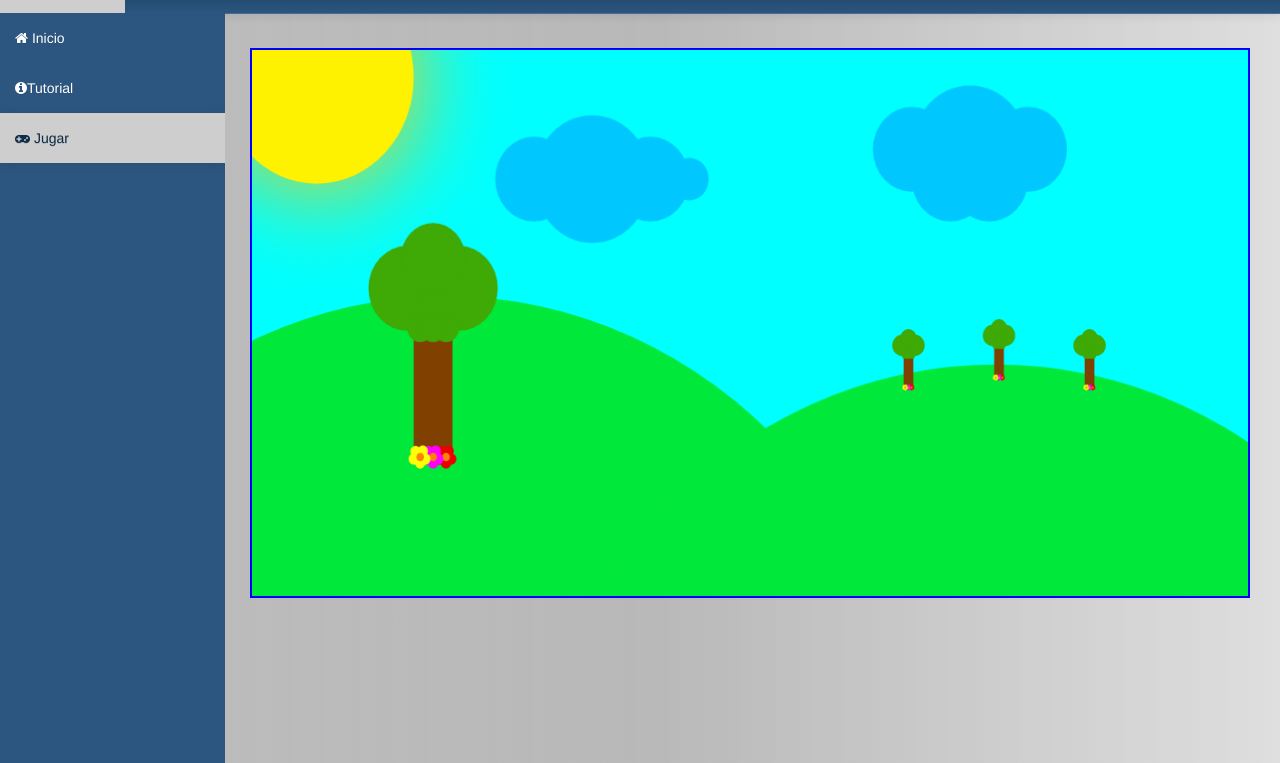
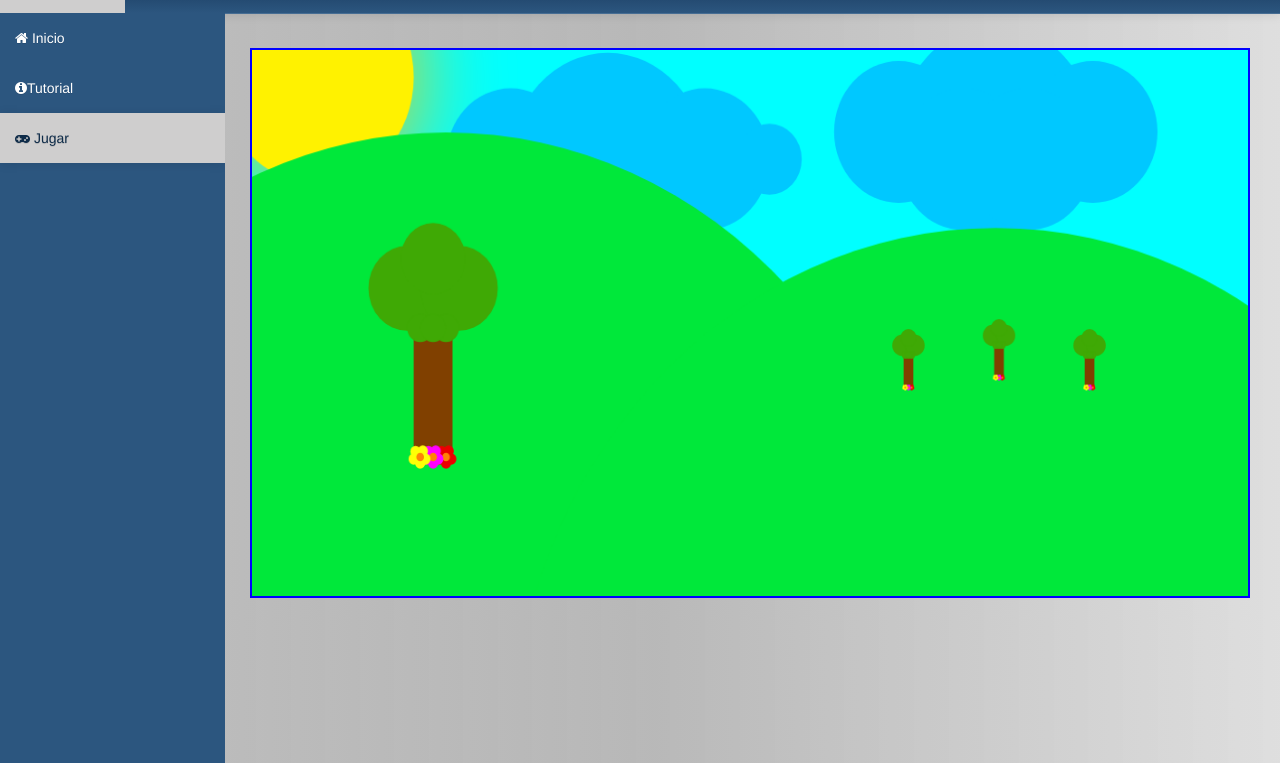
Before and after one commit to matt987/arnald-bros, a plain HTML site: page jugar.html in a window 1280 px wide. Shown: the part 37-800 px from the top of the page. Drawn offline with Linux system fonts and the light colour scheme.

Commit message:
cambios al fondo

```diff
--- a/fondo2.html
+++ b/fondo2.html
@@ -1,7 +1,7 @@
 <title>Learning the basics of canvas</title>
 <meta charset="utf-8">
 <script type="text/javascript" src="js/jquery-1.10.2.min.js"></script>
-<script type="text/javascript" src="funcion.js"></script>
+<script type="text/javascript" src="js/funcion.js"></script>
 <script type="text/javascript">
 $(document).ready(function() {
 	var canvas = $("#myCanvas");
@@ -18,20 +18,19 @@ $(document).ready(function() {
 
 
 
-	var estrella45=new Estrella(100,60,200,100);
+	var estrella45=new Estrella(350,60,200,100);
 	estrella45.dibujar(context);
 
-	var mont=new Montanha(100,100,100,300);
+	var mont=new Montanha(0,300,200, 100, 300, 300);
 	mont.dibujar(context);
-
-
-
-
-
-	//animate();
-
-
-
+	var mont1=new Montanha(250, 300,400, 100, 500, 300);
+	mont1.dibujar(context);
+	var mont2=new Montanha(450,300,620,100,700,300);
+	mont2.dibujar(context);
+	var mont3=new Montanha(670,300,820,100,900,300);
+	mont3.dibujar(context);
+	var mont4=new Montanha(870,300,1050,100,1125,300);
+	mont4.dibujar(context);
 
 
 
--- a/js/funcion.js
+++ b/js/funcion.js
@@ -19,9 +19,8 @@ function img_canvas() {
  img.src = "images/perro.png";
  //pasamos la imagen al 2d del canvas y se dibujará
  //en 0 0 podemos poner las cordenadas de donde empezar a dibujar la imagen
-ctx.drawImage(img, 10, 300);
+ctx.drawImage(img, 10, 450);
 };
-
 
 function Punto(x, y){
 	this.x = x;
@@ -77,7 +76,9 @@ function Estrella(x,y,w,h){
 		//ctx.fillStyle = "rgb(100, 90, 100)";
 		//ctx.save();
 }}
-function Montanha(x,y,w,h){
+function Montanha(a,b,x,y,w,h){
+	this.a=a;
+	this.b=b;
 	this.x=x;
 	this.y=y;
 	this.w=w;
@@ -86,10 +87,11 @@ function Montanha(x,y,w,h){
 		ctx.fillStyle = "rgb(100, 90, 100)";
 		ctx.lineWidth = 3;
 		ctx.beginPath();
-		ctx.moveTo(0, 300);
-		ctx.quadraticCurveTo(200, 100, 300, 300);
-		ctx.moveTo(250, 300);
-		ctx.quadraticCurveTo(400, 100, 500, 300);
+		ctx.moveTo(a, b);
+		ctx.quadraticCurveTo(x, y, w, h);
+		//ctx.quadraticCurveTo(200, 100, 300, 300);
+		//ctx.moveTo(x+250, y);
+		//ctx.quadraticCurveTo(400, 100, 500, 300);
 		ctx.fill();
 
 }}
@@ -101,7 +103,7 @@ function Dibujo(pos, ancho, alto){
 	this.dibujar = function(ctx){
 
 			var image = document.getElementById("myperro");
-		//ctx.drawImage(image, 10, 10, 128, 128);
+		ctx.drawImage(image, 10, 10, 128, 128);
 		//dibujo del fondo
 				ctx.fillStyle = "rgb(0, 255, 255)";
 		ctx.fillRect(this.p.x + 0/28*this.a,
@@ -128,14 +130,78 @@ function Dibujo(pos, ancho, alto){
 		ctx.shadowOffsetX = 0;
 		ctx.shadowOffsetY = 0;
 
+		//dibujar nubes 1
+		ctx.fillStyle = "rgb(0, 200, 255)";
+		var redondo2 = new CirculoRelleno(
+						new Punto(this.p.x+8/28*this.a,
+								  this.p.y+8/40*this.h),
+						2/28*this.a);
+		redondo2.dibujar(ctx);
 
+		ctx.globalAlpha = 1.0;
+		var redondo3 = new CirculoRelleno(
+						new Punto(this.p.x+11/28*this.a,
+								  this.p.y+8/40*this.h),
+						3/28*this.a);
+		redondo3.dibujar(ctx);
+
+		ctx.globalAlpha = 1.0;
+		var redondo4 = new CirculoRelleno(
+						new Punto(this.p.x+14/28*this.a,
+								  this.p.y+8/40*this.h),
+						2/28*this.a);
+		redondo4.dibujar(ctx);
+
+		ctx.globalAlpha = 1.0;
+		var redondo2 = new CirculoRelleno(
+						new Punto(this.p.x+16/28*this.a,
+								  this.p.y+8/40*this.h),
+						1/28*this.a);
+		redondo2.dibujar(ctx);
+
+		//dibujar nube 2
+
+
+		var redondo2 = new CirculoRelleno(
+						new Punto(this.p.x+20/28*this.a,
+								  this.p.y+6/40*this.h),
+						2/28*this.a);
+		redondo2.dibujar(ctx);
+
+		ctx.globalAlpha = 1.0;
+		var redondo2 = new CirculoRelleno(
+						new Punto(this.p.x+23/28*this.a,
+								  this.p.y+6/40*this.h),
+						3/28*this.a);
+		redondo2.dibujar(ctx);
+
+		ctx.globalAlpha = 1.0;
+		var redondo2 = new CirculoRelleno(
+						new Punto(this.p.x+26/28*this.a,
+								  this.p.y+6/40*this.h),
+						2/28*this.a);
+		redondo2.dibujar(ctx);
+
+		ctx.globalAlpha = 1.0;
+		var redondo2 = new CirculoRelleno(
+						new Punto(this.p.x+22/28*this.a,
+								  this.p.y+8/40*this.h),
+						2/28*this.a);
+		redondo2.dibujar(ctx);
+
+		ctx.globalAlpha = 1.0;
+		var redondo2 = new CirculoRelleno(
+						new Punto(this.p.x+24/28*this.a,
+								  this.p.y+8/40*this.h),
+						2/28*this.a);
+		redondo2.dibujar(ctx);
 
 		//montañas
 		ctx.fillStyle = "rgb(0, 232, 58)";
 		ctx.globalAlpha = 1.0;
 		var redondo2 = new CirculoRelleno(
 						new Punto(this.p.x+6/28*this.a,
-								  this.p.y+57/40*this.h),
+								  this.p.y+45/40*this.h),
 						15/28*this.a);
 		redondo2.dibujar(ctx);
 
@@ -143,7 +209,7 @@ function Dibujo(pos, ancho, alto){
 		ctx.globalAlpha = 1.0;
 		var redondo2 = new CirculoRelleno(
 						new Punto(this.p.x+23/28*this.a,
-								  this.p.y+62/40*this.h),
+								  this.p.y+52/40*this.h),
 						15/28*this.a);
 		redondo2.dibujar(ctx);
 
@@ -427,91 +493,3 @@ function DibujoFlor(pos, ancho, alto){
 
 	}
 }
-
-
-function DibujoNuve1(pos, ancho, alto){
-	this.p = pos;
-	this.a = ancho;
-	this.h = alto;
-
-	this.dibujar = function(ctx){
-		ctx.fillStyle = "rgb(0, 200, 255)";
-
-//dibujar nubes 1
-		ctx.fillStyle = "rgb(0, 200, 255)";
-		var redondo2 = new CirculoRelleno(
-						new Punto(this.p.x+8/28*this.a,
-								  this.p.y+8/40*this.h),
-						2/28*this.a);
-		redondo2.dibujar(ctx);
-
-		ctx.globalAlpha = 1.0;
-		var redondo3 = new CirculoRelleno(
-						new Punto(this.p.x+11/28*this.a,
-								  this.p.y+8/40*this.h),
-						3/28*this.a);
-		redondo3.dibujar(ctx);
-
-		ctx.globalAlpha = 1.0;
-		var redondo4 = new CirculoRelleno(
-						new Punto(this.p.x+14/28*this.a,
-								  this.p.y+8/40*this.h),
-						2/28*this.a);
-		redondo4.dibujar(ctx);
-
-		ctx.globalAlpha = 1.0;
-		var redondo2 = new CirculoRelleno(
-						new Punto(this.p.x+16/28*this.a,
-								  this.p.y+8/40*this.h),
-						1/28*this.a);
-		redondo2.dibujar(ctx);
-
-		 }
-
-		}
-
-
-function DibujoNuve2(pos, ancho, alto){
-	this.p = pos;
-	this.a = ancho;
-	this.h = alto;
-
-	this.dibujar = function(ctx){
-
-
-		var redondo2 = new CirculoRelleno(
-						new Punto(this.p.x+20/28*this.a,
-								  this.p.y+6/40*this.h),
-						2/28*this.a);
-		redondo2.dibujar(ctx);
-
-		ctx.globalAlpha = 1.0;
-		var redondo2 = new CirculoRelleno(
-						new Punto(this.p.x+23/28*this.a,
-								  this.p.y+6/40*this.h),
-						3/28*this.a);
-		redondo2.dibujar(ctx);
-
-		ctx.globalAlpha = 1.0;
-		var redondo2 = new CirculoRelleno(
-						new Punto(this.p.x+26/28*this.a,
-								  this.p.y+6/40*this.h),
-						2/28*this.a);
-		redondo2.dibujar(ctx);
-
-		ctx.globalAlpha = 1.0;
-		var redondo2 = new CirculoRelleno(
-						new Punto(this.p.x+22/28*this.a,
-								  this.p.y+8/40*this.h),
-						2/28*this.a);
-		redondo2.dibujar(ctx);
-
-		ctx.globalAlpha = 1.0;
-		var redondo2 = new CirculoRelleno(
-						new Punto(this.p.x+24/28*this.a,
-								  this.p.y+8/40*this.h),
-						2/28*this.a);
-		redondo2.dibujar(ctx);
-
-}
-}
```
